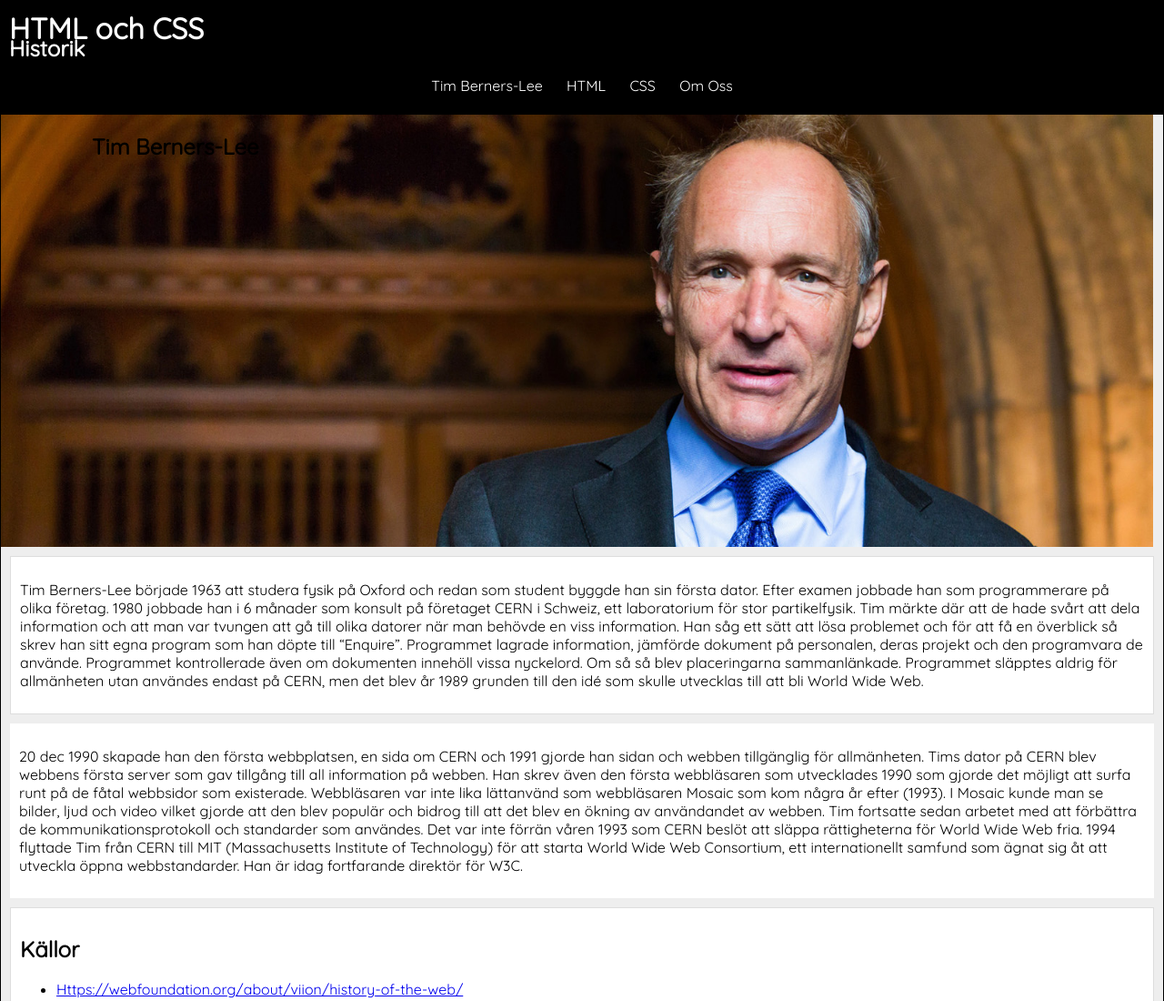
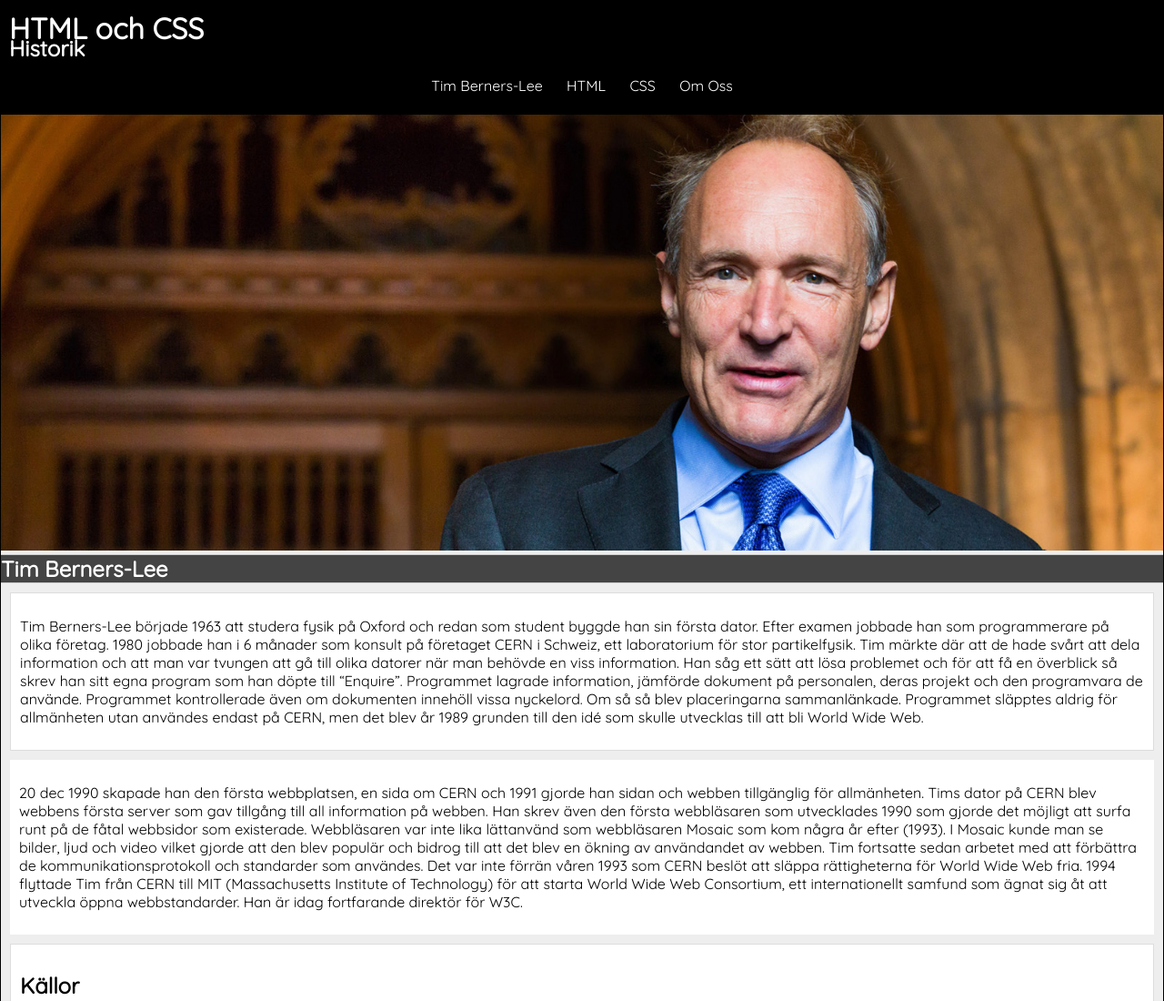
Before and after one commit to Awkes/HTML-och-CSS-historik, a plain HTML site: page index.html in a window 1280 px wide. Shown: the top 1100 px of the page at 91% size. Drawn offline with Linux system fonts and the light colour scheme.

Commit message:
bild/rubrik

```diff
--- a/index.html
+++ b/index.html
@@ -51,10 +51,8 @@
         <!-- INNEHÅLL -->
         <!-- Tim Berners-Lee -->
         <section id="tim" class="both">
-                        <!--<img src="images/Sir_Tim_Berners-Lee.jpg" alt="Tim Berners-Lee">-->
-
+            <img src="images/Sir_Tim_Berners-Lee.jpg" alt="Tim Berners-Lee">
             <h1>Tim Berners-Lee</h1>
-
         </section>
         <section class="left">
             <p>
--- a/style.css
+++ b/style.css
@@ -121,12 +121,14 @@ footer{
 }
 
 #tim h1 {
-    display: inline-block;
-    position: absolute;
-    margin-bottom: 200px;
-    margin-left: 100px;
+    border-top: 1px solid #ccc;
+    border-bottom: 1px solid #ccc;
+    margin: 0px;
+    padding: 0px;
+    color: #fff;
+    background-color: #444;
 }
-
+/*
 #tim{
     background-image: url("images/Sir_Tim_Berners-Lee.jpg");
     width: 100vw;
@@ -134,3 +136,4 @@ footer{
     background-size: contain;
     background-repeat: no-repeat;
 }
+*/
```
